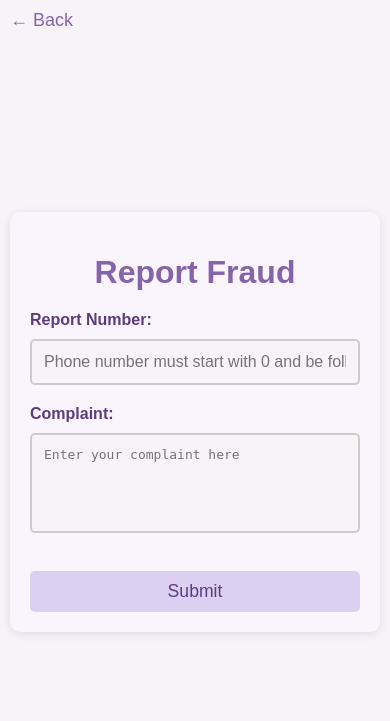
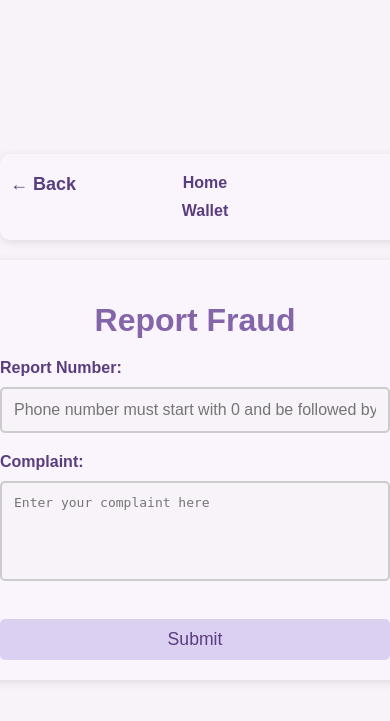
Before and after one commit to richmondkorsah/ussd-app-flask, a Flask app: page /report-fraud in a window 390 px wide. Shown: the top 721 px of the page. Run offline with Flask 3, Linux system fonts and the light colour scheme.

Commit message:
Finished Report Fraud feature and added a nav bar

```diff
--- a/app.py
+++ b/app.py
@@ -145,6 +145,12 @@ def my_wallet():
 
 @app.route('/report-fraud', methods=['GET', 'POST'])
 def report_fraud():
+    if request.method == 'POST':
+        submit = request.form.get('submit')
+
+        if submit == 'submit':
+            flash("Your complaint has been filed thank you.")
+
     return render_template('report-fraud.html')
 
 if __name__ == '__main__':
--- a/static/style/style.css
+++ b/static/style/style.css
@@ -14,8 +14,11 @@ body {
     padding: 20px;
     border-radius: 10px;
     box-shadow: 0 2px 10px rgba(0, 0, 0, 0.1);
-    width: 500px;
+    width: 100%;              /* Responsive width */
+    max-width: 800px;          /* Max width for larger screens */
+    margin-bottom: 20px;       /* Space below the container */
 }
+
 
 h1 {
     color: #8465a9;
@@ -133,6 +136,58 @@ small {
     top: 10px;
     left: 10px;
     text-decoration: none;
-    color: #007bff; /* Change to your preferred color */
+    color: #8465a9; /* Change to your preferred color */
     font-size: 18px; /* Adjust size as needed */
 }
+
+.wrapper {
+    display: flex;
+    flex-direction: column; /* Stack items vertically */
+    align-items: center;    /* Center items horizontally */
+    width: 100%;
+    max-width: 800px;      /* Ensure max width */
+    margin: 0 auto;
+
+/* Nav bar */
+.nav-bar {
+    width: 100%;              /* Responsive width */
+    max-width: 800px;          /* Same max-width as the container */
+    text-align: center;
+    margin-top: 10px;          /* Space above the navbar */
+    margin-bottom: 10px;       /* Space below the navbar */
+    padding: 10px;
+    border-radius: 10px;
+    background-color: #faf5fc;
+    box-shadow: 0 2px 10px rgba(0, 0, 0, 0.1);
+    margin-left: auto;         /* Center the navbar */
+    margin-right: auto;        /* Center the navbar */
+    margin: 0 auto 10px;
+}
+
+/* Nav links */
+.nav-bar nav a {
+    text-decoration: none;
+    color: #5a3d7f;
+    margin: 0 15px;            /* Space between links */
+    font-weight: bold;
+    display: inline-block;      /* Keep links in a single row */
+}
+/* Hover effect */
+.nav-bar nav a:hover {
+    color: #9b6cff;
+}
+
+/* Clear any floats to ensure stacking works properly */
+.container, .nav-bar {
+    clear: both;
+    position: relative;
+}
+
+/* Responsive: Nav bar stacking vertically on small screens */
+@media (max-width: 768px) {
+    .nav-bar nav a {
+        display: block;         /* Stack links vertically on small screens */
+        margin: 10px 0;
+    }
+}
+}
--- a/templates/base.html
+++ b/templates/base.html
@@ -9,7 +9,16 @@
     {% block head %} {% endblock %}
 </head>
 <body>
-    <a href="javascript:history.back()" class="back-arrow">&#8592; Back</a>
+    <div class="wrapper">
+        <div class="nav-bar">
+            <nav>
+                <a href="javascript:history.back()" class="back-arrow">&#8592; Back</a>
+                <a href="/">Home</Menu></a>
+                <a href="my-wallet">Wallet</a>
+            </nav>
+        </div>
+        {% block body %} {% endblock %}
+    </div>
 
     <div id="flashModal" class="modal">
         <div class="modal-content">
@@ -28,6 +37,5 @@
       {% endif %}
     {% endwith %}
 
-    {% block body %} {% endblock %}
 </body>
 </html>
--- a/templates/report-fraud.html
+++ b/templates/report-fraud.html
@@ -8,15 +8,15 @@
 {% block body %}
 <div class="container">
     <h1>Report Fraud</h1>
-    <form>
+    <form action="{{ url_for('report_fraud') }}" method="POST">
         <label for="fraud-number">Report Number:</label>
         <input type="tel" id="fraud-number" name="fraud-number" placeholder="Phone number must start with 0 and be followed by 9 digits"
-       pattern="(\0)[0-9]{9}" maxlength="10 ">
+       pattern="(0)[0-9]{9}" maxlength="10 ">
 
         <label for="complaint">Complaint:</label>
         <textarea id="complaint" name="complaint" placeholder="Enter your complaint here"></textarea><br>
 
-        <button type="submit">Submit</button>
+        <button type="submit" name="submit" value="submit">Submit</button>
     </form>
 </div>
 {% endblock body %}
```
